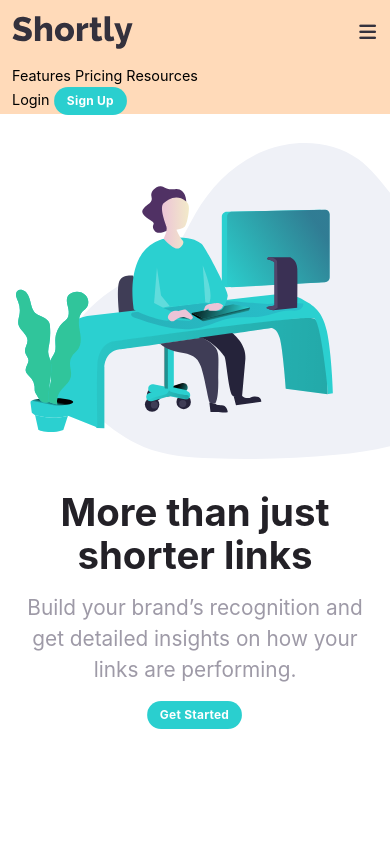
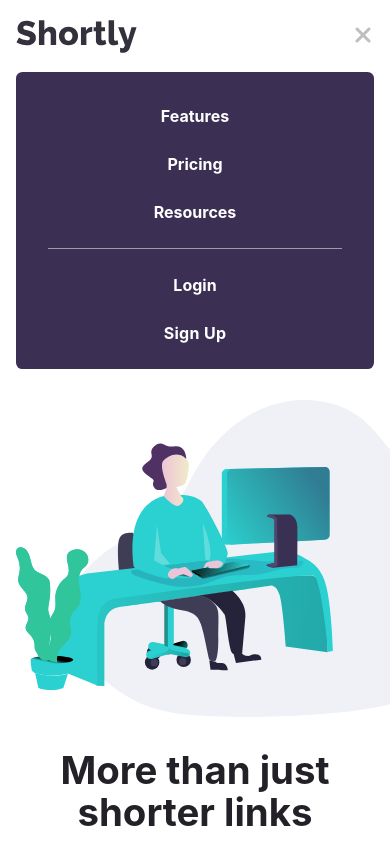
Before and after one commit to princemuel/url-shortener, a website: page index.html in a window 390 px wide. Both pictures are taken after a click on the button 367 px from the left and 32 px from the top of the page. Shown: the top 844 px of the page. Drawn offline with Linux system fonts and the light colour scheme.

Commit message:
nav: responsive across devices, fixed on scroll , toggle on mobile

```diff
--- a/index.html
+++ b/index.html
@@ -23,11 +23,10 @@
 
   <body>
     <header id="home" class="header">
-      <nav class="navbar">
+      <nav class="nav">
         <div class="u-container nav-center">
-          <!-- nav-mobile -->
           <div class="nav-header">
-            <a href="" class="nav-logo">
+            <a href="./index.html" class="nav-logo">
               <img src="./images/logo.svg" alt="shortly" class="logo" />
             </a>
             <button class="nav-toggle">
@@ -35,23 +34,21 @@
             </button>
           </div>
           <div class="nav-links">
-            <a href="#" class="nav-link">Features</a>
-            <a href="#" class="nav-link">Pricing</a>
-            <a href="#" class="nav-link">Resources</a>
-            <div class="nav-link nav-links--right">
-              <a href="#" class="link">Login</a>
-              <a href="#" class="btn btn-primary btn--white btn--animated"
-                >Sign Up</a
-              >
+            <div class="nav-links--left">
+              <a href="#" class="nav-link">Features</a>
+              <a href="#" class="nav-link">Pricing</a>
+              <a href="#" class="nav-link">Resources</a>
+            </div>
+            <div class="nav-links--right">
+              <a href="#" class="nav-link">Login</a>
+              <a href="#" class="btn nav-link ">Sign Up</a>
             </div>
           </div>
         </div>
       </nav>
-      <!--                                                ^^-->
-      <!-- I reset the nav to enable it use the fixed nav ||-->
+
       <div class="hero">
         <div class="u-container hero-text">
-          <!-- You can set the font-sizes for the headings in the typography scss -->
           <h1 class="heading-primary">More than just shorter links</h1>
           <p class="hero-text--para">
             Build your brand’s recognition and get detailed insights on how your
--- a/js/main.js
+++ b/js/main.js
@@ -1,38 +1,30 @@
-const getElement = (selector) => {
+function getElement(selector) {
   const element = document.querySelector(selector);
-  if (element) {
-    return element;
-  }
+
+  if (element) return element;
   throw Error(`Please check your selector, no element matches ${selector} `);
-};
+}
 
-const links = getElement('.nav-links');
-const navBtn = getElement('.nav-btn');
-
-navBtn.addEventListener('click', () => {
-  links.classList.toggle('show-links');
-});
-
-const navbar = document.querySelector('.header__nav');
-const navToggle = document.querySelector('.nav-toggle');
-const links = document.querySelector('.links');
-const linksContainer = document.querySelector('.links-container');
-// const backToTopLink = document.querySelector('.top-link');
-
-// select links
-const scrollLinks = document.querySelectorAll('.scroll-link');
+const navbar = getElement('.nav');
+const navBtn = getElement('.nav-toggle');
+const linksLeft = getElement('.nav-links--left');
+const linksRight = getElement('.nav-links--right');
+const linksContainer = getElement('.nav-links');
+const backToTopLink = getElement('.top-link');
 
 // ********** close links ************
-navToggle.addEventListener('click', () => {
+navBtn.addEventListener('click', () => {
   const containerHeight = linksContainer.getBoundingClientRect().height;
-  const linksHeight = links.getBoundingClientRect().height;
+  const linksHeight =
+    linksLeft.getBoundingClientRect().height +
+    linksRight.getBoundingClientRect().height;
 
   if (containerHeight === 0) {
     linksContainer.style.height = `${linksHeight}px`;
-    navToggle.innerHTML = `<i class="fas fa-times"></i>`;
+    navBtn.innerHTML = `<i class="fas fa-times"></i>`;
   } else {
     linksContainer.style.height = 0;
-    navToggle.innerHTML = `<i class="fas fa-bars"></i>`;
+    navBtn.innerHTML = `<i class="fas fa-bars"></i>`;
   }
 });
 
@@ -42,10 +34,10 @@ window.addEventListener('scroll', () => {
   const navHeight = navbar.getBoundingClientRect().height;
 
   if (scrollHeight > navHeight) {
-    navbar.classList.add('header__nav--fixed');
-    // backToTopLink.classList.add('show-link');
+    navbar.classList.add('nav--fixed');
+    backToTopLink.classList.add('show-link');
   } else {
-    navbar.classList.remove('header__nav--fixed');
-    // backToTopLink.classList.remove('show-link');
+    navbar.classList.remove('nav--fixed');
+    backToTopLink.classList.remove('show-link');
   }
 });
--- a/scss/abstracts/_colors.scss
+++ b/scss/abstracts/_colors.scss
@@ -7,6 +7,7 @@ $colors: (
     500: hsl(255, 11%, 22%),
     600: hsl(257, 27%, 26%),
     700: hsl(260, 8%, 14%),
+    800: hsl(0, 0%, 98%),
   ),
   el: (
     100: hsl(0, 87%, 67%),
--- a/scss/components/_buttons.scss
+++ b/scss/components/_buttons.scss
@@ -23,31 +23,43 @@
     width: 100%;
     padding: 1.5em 2em;
   }
+
   &-primary {
-    padding: 0.6rem 1.6rem;
     border-radius: 2rem;
+    background-color: var(--clr-el-200);
+
+
+    &:hover,
+    &:active {
+      opacity: 0.5;
+    }
   }
 
   &-secondary {
     padding: 1.5rem 3rem;
     border-radius: 0.5rem;
   }
+  &--sm {
+    padding: 0.6rem 1.6rem;
+  }
+  &--md {
+  }
+  &--lg {
+  }
 
   &--animated {
     animation: bounce 2s ease-in-out infinite;
   }
 }
-
-a.btn--white {
-  background-color: var(--clr-el-200);
-  color: var(--clr-txt-100);
+.btn {
   font-size: 1.5rem;
   font-weight: var(--fw-700);
+}
+a.btn--white {
 
   &:hover,
   &:active {
-    background-color: var(--clr-bg-100);
-    color: var(--clr-bg-400);
+    opacity: 0.5;
     animation: none;
     transform: scale(0.95);
   }
--- a/scss/components/_navigation.scss
+++ b/scss/components/_navigation.scss
@@ -2,139 +2,122 @@
 @use '../abstracts/mq-manager' as mq;
 /*********** NAVIGATION ************/
 
-.navbar {
+.nav {
   display: flex;
   align-items: center;
   justify-content: center;
-  background-color: peachpuff;
+
+  &--fixed {
+    position: fixed;
+    top: 0;
+    left: 0;
+    width: 100%;
+    background: var(--clr-bg-800);
+    box-shadow: var(--shadow-100);
+    z-index: 100;
   }
 
-.nav {
   &-center {
+    position: relative;
+    @include mq.media('>=ipad') {
+      display: flex;
+      align-items: center;
     }
+  }
+
   &-header {
     display: flex;
     align-items: center;
     justify-content: space-between;
     padding: 2rem 0;
   }
+
   &-logo {
     display: flex;
     align-items: center;
   }
+
   &-toggle {
     border-color: transparent;
-    color: var(--clr-bg-500);
+    color: var(--clr-bg-200);
     background: transparent;
-    font-size: 2.4rem;
-    font-weight: var(fw-400);
+    font-size: 3rem;
     transition: var(--transition);
     cursor: pointer;
-
     @include mq.media('>=ipad') {
-      display: none !important;
+      display: none;
     }
   }
 
+  &-links {
+    border-radius: var(--b-radius);
+    background-color: var(--clr-bg-600);
+    z-index: 100;
+
+    //hides the links before & after toggling
+    height: 0;
+    overflow: hidden;
+    transition: all 0.2s ease;
+    @include mq.media('>=ipad') {
+      display: flex;
+      align-items: center;
+      justify-content: space-between;
+      margin-left: 1.5rem;
+      width: 100%;
+      height: auto;
+      background-color: var(--clr-bg-100);
     }
 
-.nav .header__nav {
-  padding: 2rem 0;
-  color: var(--clr-txt-600);
-  font-size: 1.5rem;
+    & .nav-link {
+      padding-bottom: 3rem;
+      color: var(--clr-txt-100);
+      font-size: 2rem;
       font-weight: var(--fw-700);
 
-  // @include mq.media('>=ipad') {
-  //   background: transparent;
-  // }
-
-  &--fixed {
-    position: fixed;
-    top: 0;
-    left: 0;
-    width: 100%;
-    background: var(--clr-bg-200);
-    box-shadow: var(--shadow-100);
-    z-index: 100;
-
-    .links {
-      a {
-        color: var(--clr-txt-300);
+      @include mq.media('>=ipad') {
+        padding: 0 1rem;
+        color: var(--clr-txt-400);
+        font-size: 1.5rem;
 
         &:hover {
-          color: var(--clr-txt-400);
-        }
+          color: var(--clr-txt-500);
         }
       }
     }
 
-  &-mobile {
+    & > &--left,
+    & > &--right {
       display: flex;
-    align-items: center;
-    justify-content: space-between;
-    padding: 1rem; //optional
+      flex-direction: column;
+      text-align: center;
+      @include mq.media('>=ipad') {
+        flex-direction: row;
+      }
+    }
 
+    & > &--left {
+      padding: 0 4rem;
+      padding-top: 4rem;
       @include mq.media('>=ipad') {
         padding: 0;
       }
     }
 
-  &-center {
+    &--right {
+      padding: 0 4rem;
+      // padding-bottom: 4rem; //check this later when u add the btn
       @include mq.media('>=ipad') {
-      width: 100%;
-      max-width: var(--max-width);
-      margin: 0 auto;
-      display: flex;
-    }
-  }
+        padding: 0;
       }
 
-.links {
-  @include mq.media('>=ipad') {
-    display: flex;
-    align-items: center;
-  }
-
-  &-container {
-    width: 100%;
-    height: 0;
-    overflow: hidden;
-    transition: var(--transition);
-
-    // overwrites the inlined style
-    @include mq.media('>=ipad') {
-      height: auto !important;
-      margin-left: 4rem;
-    }
-  }
-
-  &-cta {
-    display: flex;
-    align-items: center;
-    margin-left: auto;
-  }
-
-  a {
-    display: block;
-    // padding: 0.75rem 0;
-    color: var(--clr-txt-400);
-    font-size: 2rem;
-    letter-spacing: var(--spacing);
-    text-transform: capitalize;
-    transition: var(--transition);
-
-    // @include mq.media('<32em') {
-    //   font-size: 2.2rem;
-    // }
+      & :first-child {
+        padding-top: 3rem;
+        border-top: 1px solid var(--clr-txt-400);
 
         @include mq.media('>=ipad') {
-      margin: 0 1rem;
-      font-size: 1.5rem;
+          padding: 0;
+          border: 0;
         }
-    &:hover {
-      color: var(--clr-txt-400);
-      @include mq.media('>=ipad') {
-        color: var(--clr-txt-400);
       }
     }
   }
--- a/scss/utilities/_container.scss
+++ b/scss/utilities/_container.scss
@@ -7,8 +7,8 @@
   width: 100%;
   max-width: var(--max-width);
   margin: 0 auto;
-  padding-left: 1.5rem;
-  padding-right: 1.5rem;
+  padding-left: 2rem;
+  padding-right: 2rem;
 }
 
 // ====== CONTAINER ======
```
Also changed, not shown: css/main.css, 1 other file. Lines whose indentation alone changed are shown as unchanged.
